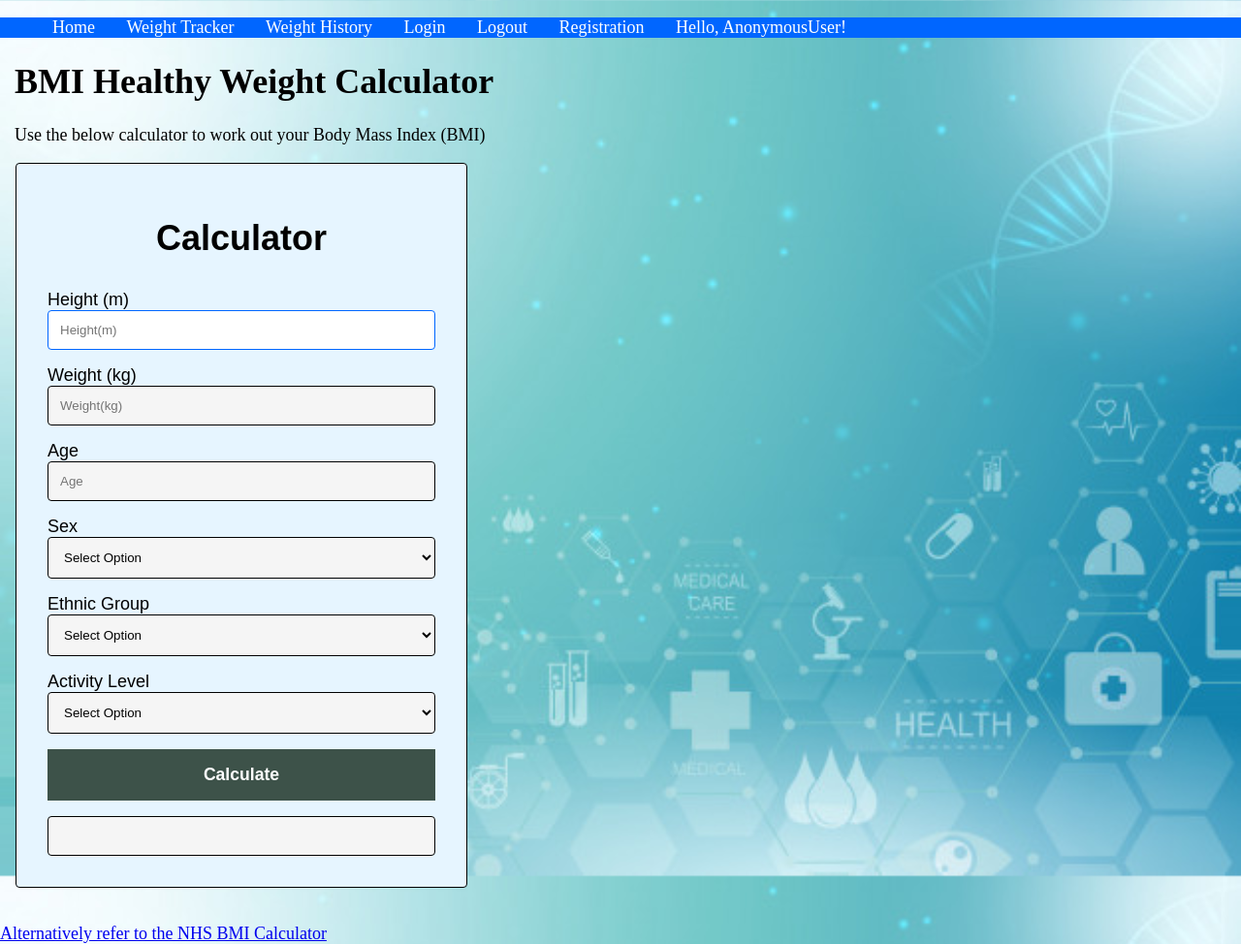
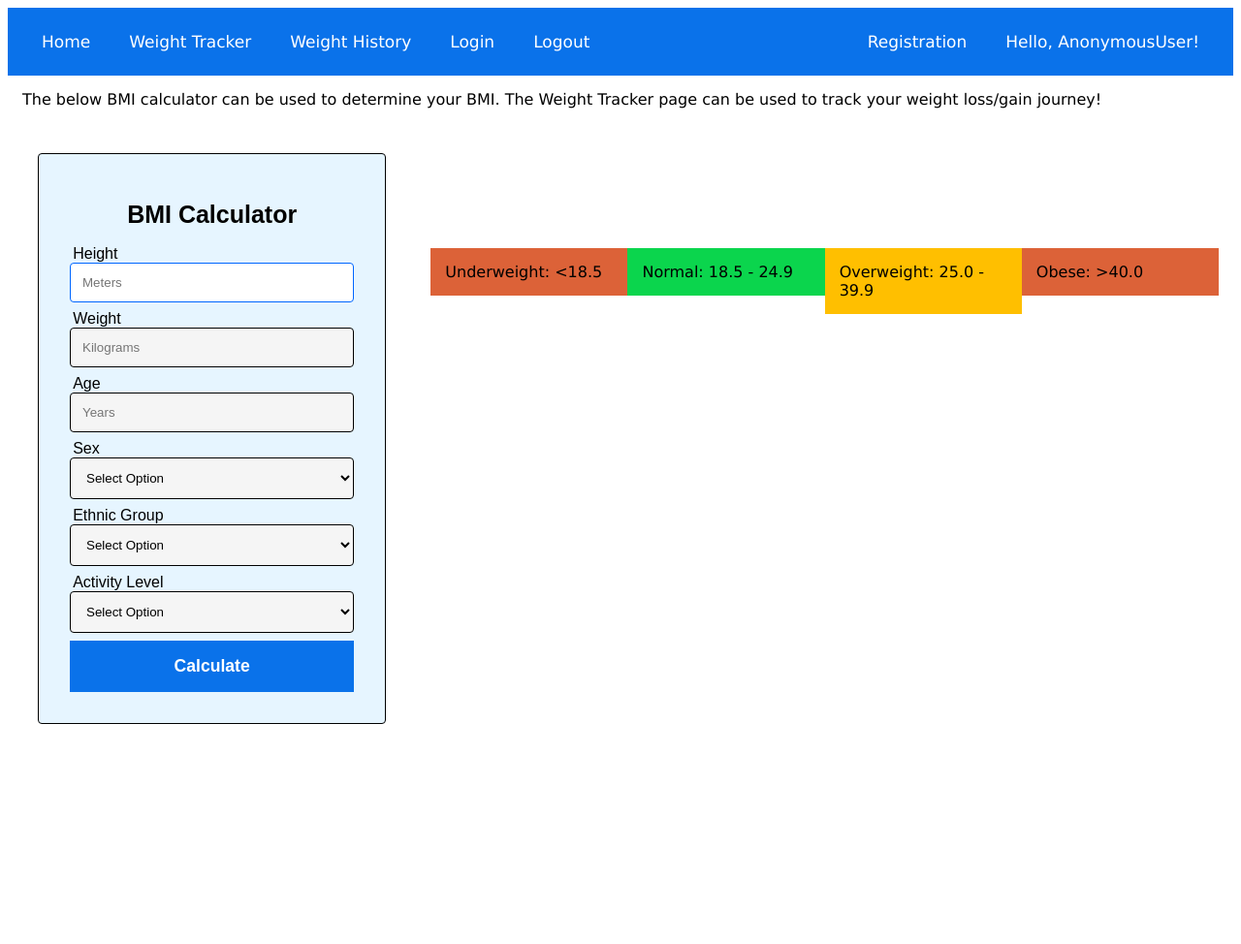
Before and after one commit to hk1379/weight_tracker_django, a Django app: page / in a window 1280 px wide. Shown: the whole page at 97% size. After the commit the page ends 747 px from the top, so only its background shows below. Run offline with Django 3.2, Linux system fonts and the light colour scheme.

Commit message:
First commit

```diff
--- a/health/bmi/templates/bmi/home.html
+++ b/health/bmi/templates/bmi/home.html
@@ -2,64 +2,50 @@
 <html>
 <head>
 	{% load static %}
-  <link rel="stylesheet" href="{% static 'mystyle2.css' %}">
-  <link rel="stylesheet" href="{% static 'myjss.jss' %}">
+	<link rel="stylesheet" href={% static 'mystyle2.css' %}>
+</head>
+
+<body>
+<div class="row">
+  <div class="col-12 nav">
 	<ul>
 		<li><a href="{% url 'home' %}">Home</a></li>
 		<li><a href="{% url 'weight_tracker' %}">Weight Tracker</a></li>
 		<li><a href="{% url 'weight_history' request.user %}">Weight History</a></li>
 		<li><a href="{% url 'login' %}">Login</a></li>
 		<li><a href="{% url 'logout' %}">Logout</a></li>
-    <li><a href="{% url 'registration' %}">Registration</a></li>
-    <li><a href="#random">Hello, {{request.user}}!</a></li>
+		<li class="nav-right"><a href="#random">Hello, {{request.user}}!</a></li>
+		<li class="nav-right"><a href="{% url 'registration' %}">Registration</a></li>
 	</ul>
-</head>
-
+  </div>
+</div>
 {% block 'body' %}
-
-<body>
-<h1 class="header">BMI Healthy Weight Calculator</h1>
-
-<p>Use the below calculator to work out your Body Mass Index (BMI)</p>
-
-
-<!-- SLIDER - CANT GET IT TO WORK
-<label class="switch">
-  <input type="checkbox">
-  <span class="slider round"></span>
-</label>
-
-<label class="switch">
-  <input type="checkbox" checked>
-  <span class="slider round"></span>
-</label>
--->
-
+<div class="row">
+	<div class="col-12">The below BMI calculator can be used to determine your BMI. The Weight Tracker page can be used to track your weight loss/gain journey!</div>
+</div>
+<div class="row">
+  <div class="col-4">
 	<div class="container">
 	  <form class="form" id="calculator" method="post" action="">
 		{% csrf_token %}
-    <h1 class="form-title">Calculator</h1>
-    <div class="form-message form-message-error"></div>
+		<h1 class="form-title">BMI Calculator</h1>
 		<div class="form-label">
-      <label for="height-field">Height (m)</label>
+		  <label for="height-field">Height</label>
 		</div>
 		<div class="form-input-group">
-        <input type="text" class="form-input" name ="height-field" autofocus placeholder="Height(m)">
-      <div class="form-input-error-message"></div>
+			<input type="text" class="form-input" name ="height-field" autofocus placeholder="Meters">
 		</div>
 		<div class="form-label">
-      <label for="weight-field">Weight (kg)</label>
+		  <label for="weight-field">Weight</label>
 		</div>
 		<div class="form-input-group">
-      <input type="text" class="form-input" name="weight-field" autofocus placeholder="Weight(kg)">
-      <div class="form-input-error-message"></div>
+		  <input type="text" class="form-input" name="weight-field" autofocus placeholder="Kilograms">
 		</div>
 		<div class="form-label">
 		  <label for="age-field">Age</label>
 		</div>
 		<div class="form-input-group">
-      <input type="text" class="form-input form-input" name="age-field" autofocus placeholder="Age">
-      <div class="form-input-error-message"></div>
+		  <input type="text" class="form-input form-input" name="age-field" autofocus placeholder="Years">
 		</div>
 		<div class="form-label">
 		  <label for="sex-field">Sex</label>
@@ -71,7 +57,6 @@
 			<option value="female">Female</option>
 			<option value="not-disclosed">Undisclosed</option>
 		  </select>
-      <div class="form-input-error-message"></div>
 		</div>
 		<div class="form-label">
 		  <label for="ethinic-group-field">Ethnic Group</label>
@@ -86,7 +71,6 @@
 			<option value="asian-other">Asian Other</option>
 			<option value="other">Other</option>
 		  </select>
-      <div class="form-input-error-message"></div>
 		</div>
 		<div class="form-label">
 		  <label for="activity-level-field">Activity Level</label>
@@ -98,21 +82,26 @@
 			<option value="moderately-active">Moderately Active</option>
 			<option value="active">Active</option>
 		  </select>
-      <div class="form-input-error-message"></div>
 		</div>
 		<div class="form-input-group">
 		  <button class="form-button" type="submit">Calculate</button>
 		</div>
-    <div class="form-input-group">
-      <input type="text" name="display" class="form-input" value="{{calculate_bmi}}">
-    </div>
 	  </form>
 	</div>
-
-<br>
-
-<a href="https://www.nhs.uk/live-well/healthy-weight/bmi-calculator/"> Alternatively refer to the NHS BMI Calculator</a>
-
+	</div>
+  <div class="col-8">
+	<br></br>
+	<br></br>
+	<br></br>
+	{% if calculate_bmi %}
+	<p>Your BMI = {{calculate_bmi}} | Your BMI Status = {{bmi_status}}<p>
+	{% endif %}
+	<div class="col-3 red">Underweight: <18.5</div>
+	<div class="col-3 green">Normal: 18.5 - 24.9</div>
+	<div class="col-3 amber">Overweight: 25.0 - 39.9</div>
+	<div class="col-3 red">Obese: >40.0 </div>
+  </div>
+</div>
 </body>
 {% endblock %}
 </html>
--- a/health/bmi/templates/bmi/login.html
+++ b/health/bmi/templates/bmi/login.html
@@ -2,6 +2,8 @@
 
 {% block 'body' %}
 <body>
+  <div class="row">
+    <div class="col-4">
       <div class="container">
         <form class="form" id="login" method="post" action="">
           {% csrf_token %}
@@ -26,5 +28,7 @@
           </div>
         </form>
       </div>
+    </div>
+  </div>
 </body>
 {% endblock %}
--- a/health/bmi/views.py
+++ b/health/bmi/views.py
@@ -13,11 +13,20 @@ from django.contrib.auth.decorators import login_required
 # Create your views here.
 def home(request):
     bmi = ""
+    bmi_status = ""
     if request.method == 'POST':
         height = float(request.POST["height-field"])
         weight = int(request.POST["weight-field"])
-        bmi = weight/ (height * height)
-    return render(request, 'bmi/home.html', {'calculate_bmi':bmi})
+        bmi = round(weight/ (height * height),2)
+        if bmi < 18.5:
+            bmi_status = "Underweight"
+        elif bmi >= 18.5 and bmi < 25.0:
+            bmi_status = "Normal"
+        elif bmi >= 25.0 and bmi < 40.0:
+            bmi_status = "Overweight"
+        else:
+            bmi_status = "Obese"
+    return render(request, 'bmi/home.html', {'calculate_bmi':bmi, 'bmi_status': bmi_status})
 
 def registration(request):
     if request.user.is_authenticated:
@@ -31,8 +40,7 @@ def registration(request):
                 form.save()
                 user = form.cleaned_data.get('username')
                 messages.success(request, 'Account has been created for' + user)
-
-                return redirect('login_page')
+                return redirect('login')
 
 
         context ={'form': form}
@@ -77,10 +85,13 @@ def weight_tracker(request):
     return render(request, 'bmi/weight_tracker.html', {'weight': weight, 'date': date, 'upload': upload})
 
 def weight_history(request, name):
-    #weight_tracker_objs = Tracker.objects.get(pk=pk)
-    #weight_tracker_objs1 = Tracker.objects.filter(id=pk)
-    weight_tracker_objs1 = Tracker.objects.filter(name=name)
-    context = {
-        'tracker':weight_tracker,
-    }
-    return render(request, 'bmi/weight_history.html', {'context':context,'weight_tracker_objs1':weight_tracker_objs1})#, {'weight_tracker':weight_tracker})
+    weight_tracker_objs1 = Tracker.objects.filter(name=name).order_by('date')
+    tracker = ""
+    if request.method == 'POST':
+        if request.POST['action'] == 'delete-record':
+            id_delete = request.POST["id-field"]
+            Tracker.objects.get(id=id_delete).delete()
+        elif request.POST['action'] == 'delete-all-records':
+            user = request.user
+            Tracker.objects.filter(name=user).delete()
+    return render(request, 'bmi/weight_history.html', {'weight_tracker_objs1':weight_tracker_objs1})#, {'weight_tracker':weight_tracker})
--- a/health/static/mystyle2.css
+++ b/health/static/mystyle2.css
@@ -1,84 +1,83 @@
-body{
-  --colour-primary: #0066ff;
-  --colour-primary-dark: #0000cc;
-  --colour-secondary: #00004d;
-  --colour-error: #ff0000;
-  --colour-success: #4bb544;
-  --border-radius: 4px;
-
-  margin: 0;
-  height: 100vh;
-  font-size: 18px;
-  background:url(/health-background.jpg);
-  background-size:cover;
+/* Ensuring padding and border is included in the width and height of elements */
+*{
+	box-sizing: border-box;
 }
 
-.switch{
-  position: relative;
-  display: inline;
-  width: 60px;
-  height: 34px;
+/* Creating a grid view - this is when the webpage is broken down into multiple columns  */
+.col-1 {width: 8.3%;}
+.col-2 {width: 16.67%;}
+.col-3 {width: 25%;}
+.col-4 {width: 33.33%;}
+.col-5 {width: 41.67%;}
+.col-6 {width: 50%;}
+.col-7 {width: 58.33%;}
+.col-8 {width: 66.67%;}
+.col-9 {width: 75%;}
+.col-10 {width: 83.33%;}
+.col-11 {width: 91.67%;}
+.col-12 {width: 100%;}
+
+[class*="col-"] {
+  float: left;
+  padding: 15px;
 }
 
-
-.slider {
-  position: absolute;
-  cursor: pointer;
-  top: 0;
-  left: 0;
-  right: 0;
-  bottom: 0;
-  background-color: #ccc;
-  -webkit-transition: .4s;
-  transition: .4s;
+/* columns inside a row float to the left */
+/* all elements will be placed all the way to the left */
+/* below css prevents this */
+.row::after {
+  content: "";
+  clear: both;
+  display: table;
 }
 
-.slider:before {
-  position: absolute;
-  content: "";
-  height: 26px;
-  width: 26px;
-  left: 4px;
-  bottom: 4px;
-  background-color: white;
-  -webkit-transition: .4s;
-  transition: .4s;
+/* font */
+html {
+  font-family: "Lucida Sans", sans-serif;
 }
 
-input:checked + .slider {
-  background-color: #2196F3;
+/* Removing bullet points, padding and margin from nav bar */
+ul {
+  list-style-type: none;
+  margin: 0;
+  padding: 0;
 }
 
-input:focus + .slider {
-  box-shadow: 0 0 1px #2196F3;
+/* Adding a blue background to the navigation bar*/
+.nav{
+	background-color: #0A72EA;
+	overflow:hidden;
 }
 
-input:checked + .slider:before {
-  -webkit-transform: translateX(26px);
-  -ms-transform: translateX(26px);
-  transform: translateX(26px);
+/* Styling the links in the navbar */
+.nav a{
+	float: left;
+	color: white;
+	text-align: center;
+	padding: 10px 20px;
+	text-decoration: none;
+	font-size: 17px;
 }
 
-/* Rounded sliders */
-.slider.round {
-  border-radius: 34px;
+/* changing colour of links when hovering on them */
+.nav a:hover{
+	background-color: white;
+	color: black;
 }
 
-.slider.round:before {
-  border-radius: 50%;
+/* Adding a colour to the active/current link */
+.nav a.active{
+	background-color:green;
+	color: blue;
 }
 
-.header{
-  margin-left: 15px;
+/* floating some items in nav bar to the right */
+.nav-right{
+	float: right;
 }
 
-p{
-  margin-left: 15px;
-}
-
+/* stlying container class */
 .container{
-  width: 400px;
-  max-width: 400px;
   margin: 1rem;
   padding: 2rem;
   border-radius: 4px;
@@ -86,6 +85,18 @@ p{
   background: #e6f5ff;
   font-family: sans-serif;
   font-weight: 500;
+}
+
+.green{
+	background-color:#0BD54D;
+}
+
+.amber{
+	background-color:#ffbf00;
+}
+
+.red{
+	background-color:#DC6238;
 }
 
 /* getting rid of margin at top */
@@ -103,21 +114,18 @@ p{
   margin-bottom: 1rem;
 }
 
-.form-message-success{
-  color: var(--colour-success);
+.form-title{
+  margin-top: 1rem;
+  text-align: center;
+  font-size: 25px;
 }
 
-.form-message-error{
-  color: var(--colour-error);
-}
-
-.form-title{
-  margin-bottom: 2rem;
-  text-align: center;
+.form-label{
+  margin-left: 0.2rem;
 }
 
 .form-input-group{
-  margin-bottom: 1rem;
+  margin-bottom: 0.5rem;
 }
 
 .form-input{
@@ -138,12 +146,6 @@ p{
   border-width: 1px;
 }
 
-/* doesnt work??? */
-.form-input-error{
-  color: var(--colour-error);
-  border-color: var(--colour-error);
-}
-
 .form-input-error-message{
   margin-top: 0.5rem;
   font-size: 0.85rem;
@@ -160,11 +162,11 @@ p{
   border-radius: Black;
   outline: none;
   cursor: pointer;
-  background: #3d5249;
+  background: #0A72EA;
 }
 
 .form-button:hover{
-  background: var(--colour-primary-dark);
+  background: #000080;
 }
 
 .form-button:active {
@@ -175,80 +177,13 @@ p{
   text-align: center;
 }
 
-ul {
-  list-style-type:none;
-  background-color: #0066ff;
+/* Adding border to table */
+table, th, td {
+	border: 1px solid black;
+	border-collapse: collapse;
+	padding: 10px;
 }
 
-/* making list items in line */
-li {
-  display: inline;
+th {
+	background-color: #e6f5ff;
 }
-
-/* links in lists */
-li a {
-  color: white;
-  text-align: center;
-  padding: 10px 14px;
-  text-decoration: none;
-}
-
-/* hovering over list items*/
-li a:hover{
-  text-decoration: underline;
-
-/* active li should be underlined */
-.active{
-  text-decoration: underline;
-}
-
-/* the parent element for the chart */
-.css-chart {
-  /* chart borders */
-  border-bottom: 1px solid;
-  border-left: 1px solid;
-  height: 200px;
-  margin: 1em;
-  padding: 0;
-  position: relative;
-  width: 200px;
-}
-
-/* styling for unordered list */
-.line-chart {
-  list-style: none;
-  margin: 0;
-  padding: 0;
-}
-
-/* each point in the chart */
-.data-point {
-  background-color: white;
-  border: 1px solid lightblue;
-  border-radius: 50%;
-  height: 50px;
-  position: absolute;
-  width: 12px;
-}
-
-
-/* grid view with 12 columns - cant get it to work
-.col-1 {width: 8.33%;}
-.col-2 {width: 16.66%;}
-.col-3 {width: 25%;}
-.col-4 {width: 33.33%;}
-.col-5 {width: 41.66%;}
-.col-6 {width: 50%;}
-.col-7 {width: 58.33%;}
-.col-8 {width: 66.66%;}
-.col-9 {width: 75%;}
-.col-10 {width: 83.33%;}
-.col-11 {width: 91.66%;}
-.col-12 {width: 100%;}
-
-.row::after {
-  content: "";
-  clear: both;
-  display: table;
-}
-*/
```
Also changed, not shown: health/bmi/static/mystyle2.css (+87 -152 lines), health/bmi/templates/bmi/weight_history.html (+39 -29 lines), health/bmi/templates/bmi/weight_tracker.html (+7 -12 lines). Lines whose indentation alone changed are shown as unchanged.
